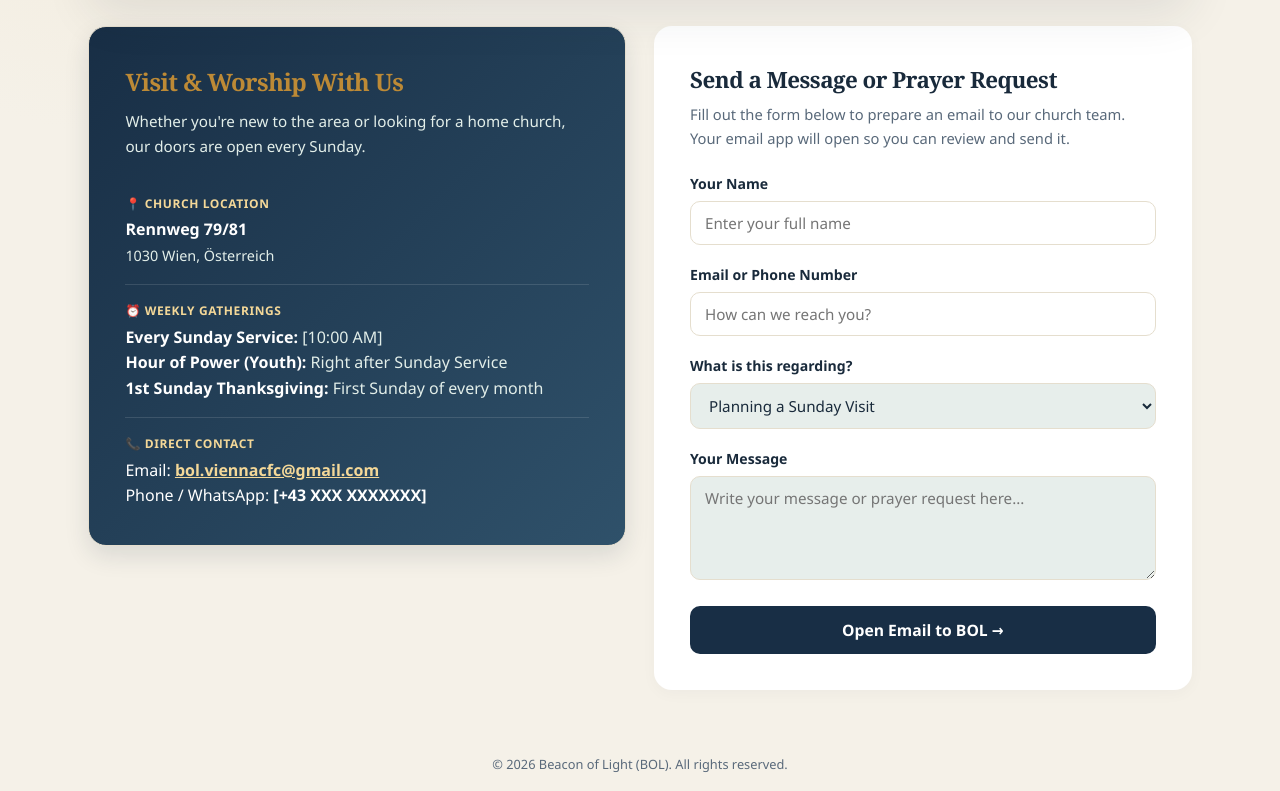
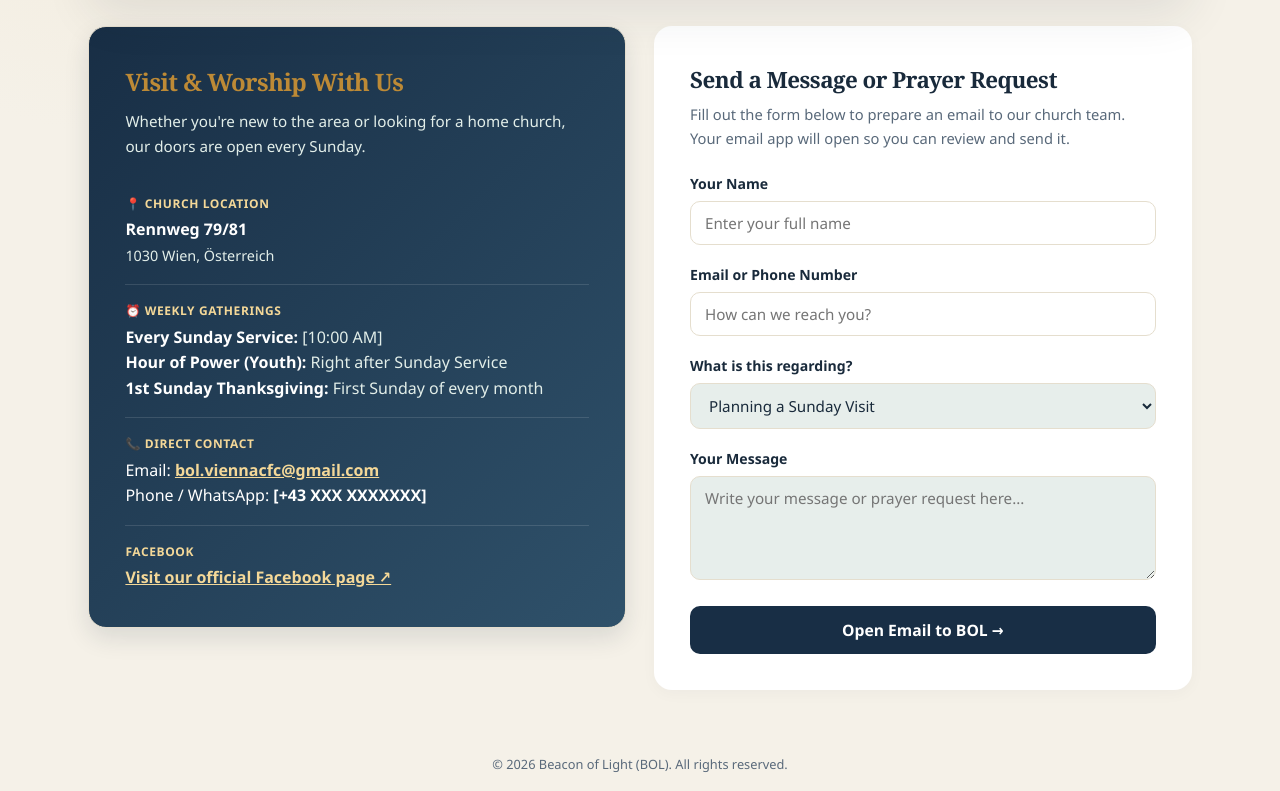
Before and after one commit to Marvis-ui/BOL-Master-Site, a plain HTML site: page contact.html in a window 1280 px wide. Shown: the part 413-1204 px from the top of the page. Drawn offline with Linux system fonts and the light colour scheme.

Commit message:
Link official church Facebook page from contact details

```diff
--- a/contact.html
+++ b/contact.html
@@ -160,6 +160,11 @@
                     <div>Email: <a href="mailto:bol.viennacfc@gmail.com" style="color: var(--hero-highlight); overflow-wrap: anywhere;"><strong>bol.viennacfc@gmail.com</strong></a></div>
                     <div>Phone / WhatsApp: <strong>[+43 XXX XXXXXXX]</strong></div>
                 </div>
+
+                <div class="info-row">
+                    <span class="info-label">Facebook</span>
+                    <a href="https://www.facebook.com/share/1HRLXTqRF5/" target="_blank" rel="noopener noreferrer" style="color: var(--hero-highlight); font-weight: 700;">Visit our official Facebook page ↗</a>
+                </div>
             </div>
 
             <!-- Right Card: Interactive Message & Prayer Request Form -->
```
